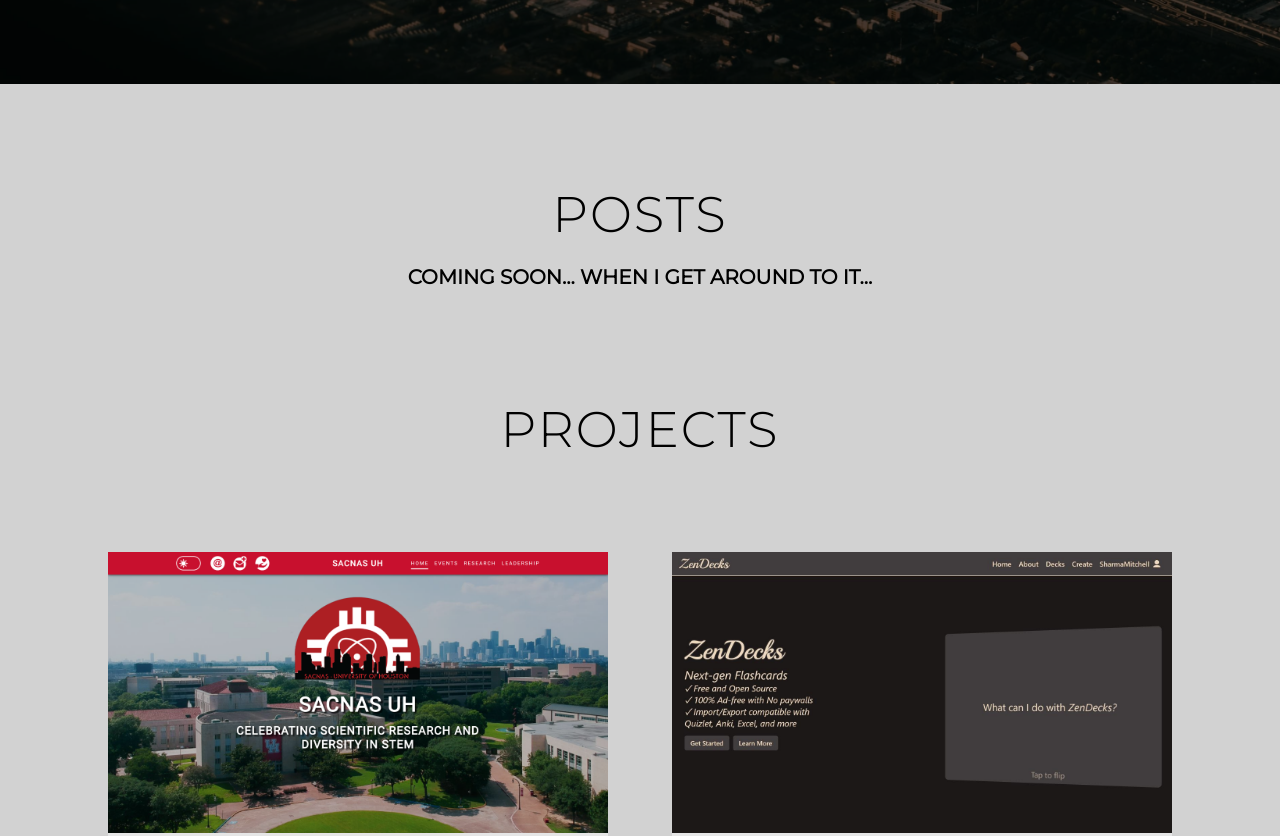
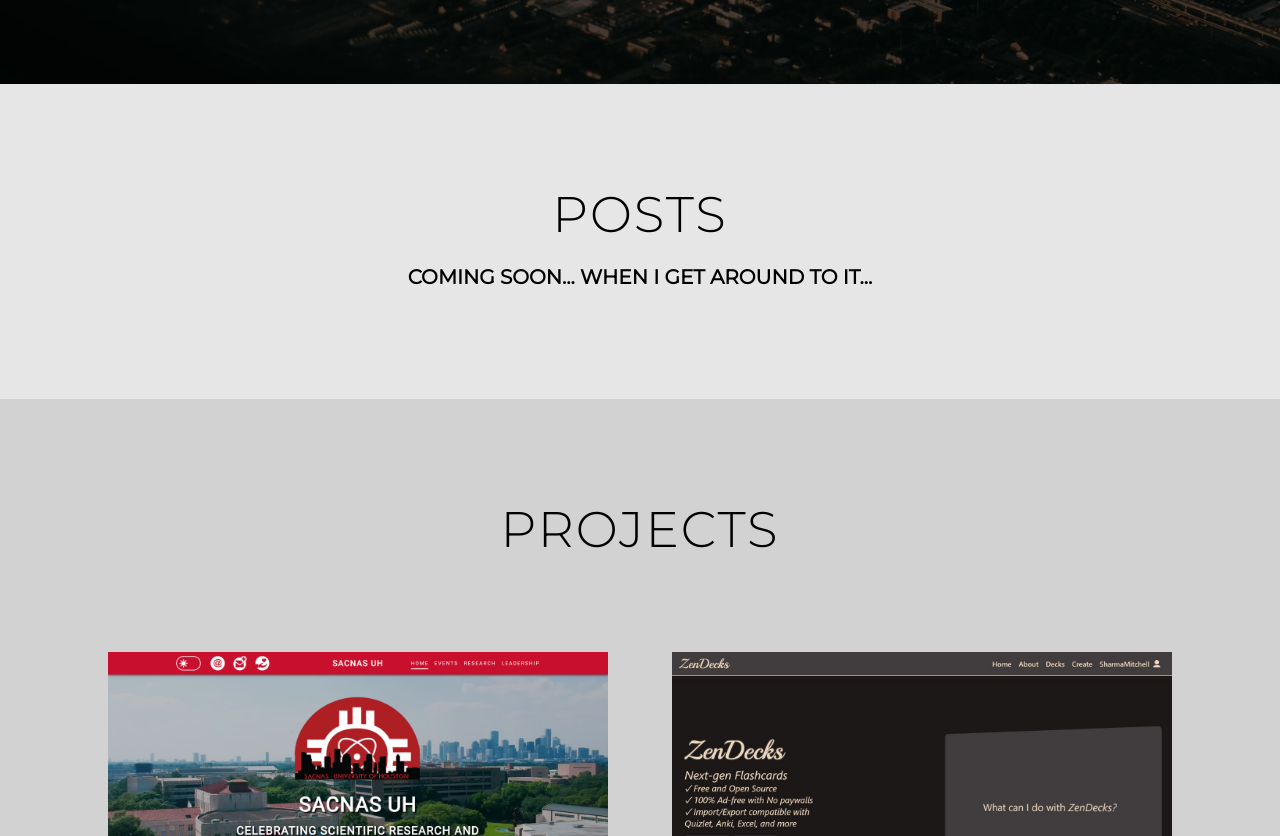
Before and after one commit to SharmaMitchell/PortfolioWebsite, a plain HTML site: page index.html in a window 1280 px wide. Shown: the part 716-1552 px from the top of the page. Drawn offline with Linux system fonts and the light colour scheme.

Commit message:
Fix background colors not spanning full page width

```diff
--- a/style.css
+++ b/style.css
@@ -329,9 +329,12 @@ p {
 /* End of Hero Section */
 
 /* posts Section */
+#posts {
+  background-color: #e6e6e6;
+}
+
 #posts .container {
   min-height: 0px;
-  background-color: #d2d2d2;
 }
 #posts .posts {
   flex-direction: column;
@@ -339,7 +342,7 @@ p {
   max-width: 1500px;
   margin: 0 auto;
   padding: 100px 0;
-  padding-bottom: 0;
+  /* padding-bottom: 0; */
 }
 #posts .posts-top p {
   color: black;
@@ -363,7 +366,6 @@ p {
   flex-basis: 80%;
   display: flex;
   max-width: 500px;
-  /* height: 600px; */
   color: black;
   align-items: center;
   justify-content: space-between;
@@ -389,7 +391,6 @@ p {
   padding: 0 20px;
 }
 #posts .post-item img {
-  /* Fit width to parent container */
   width: 100%;
   height: auto;
 }
@@ -425,9 +426,11 @@ p {
 /* End of posts Section */
 
 /* projects Section */
+#projects {
+  background-color: #d2d2d2;
+}
 #projects .container {
   min-height: 0px;
-  background-color: #d2d2d2;
 }
 #projects .projects {
   flex-direction: column;
@@ -523,6 +526,7 @@ p {
 /* About Section */
 #about {
   padding: 100px 20px;
+  background-color: #e6e6e6;
 }
 #about .container {
   min-height: 0px;
```
